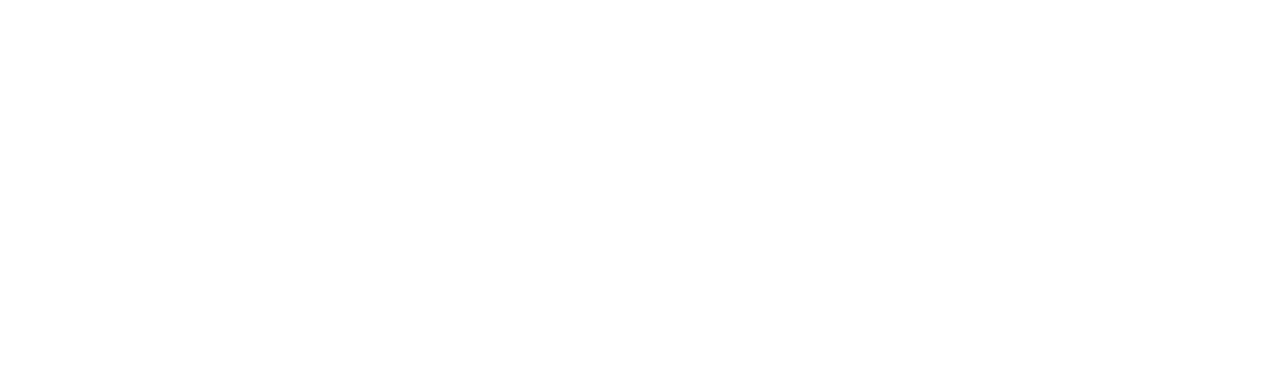
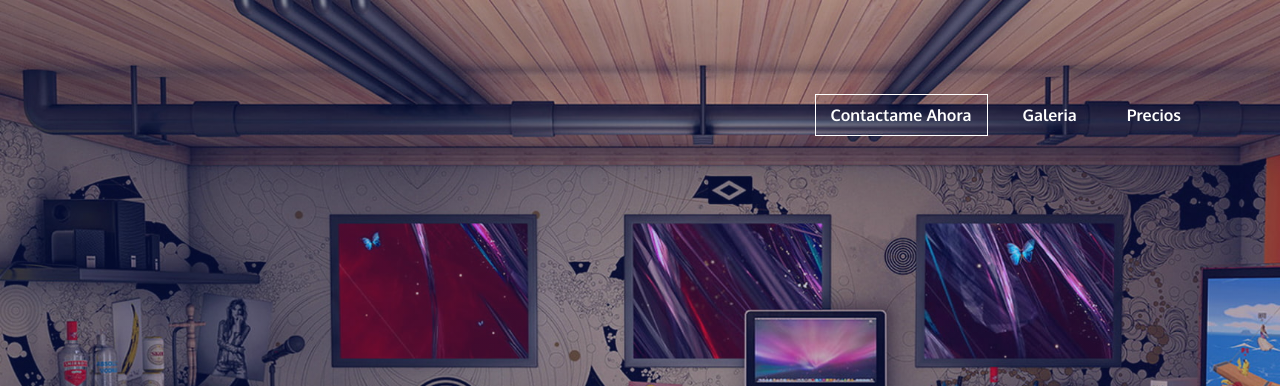
Before and after one commit to luisMelenciano/JjlSoluctions.github.io, a plain HTML site: page index.html in a window 1280 px wide. Shown: the top 386 px of the page. Drawn offline with nearby package versions, Linux system fonts and the light colour scheme.

Commit message:
update css

```diff
--- a/Css/index.css
+++ b/Css/index.css
@@ -34,7 +34,7 @@
 .header{
     height: 100vh;
     width: 100%;
-     --webkit-background-image: var(--background), url(../Assets/img2.jpg);
+    background-image:   linear-gradient(135deg, #081f8656 0%, #2034e633 100%), url(../Assets/img2.jpg);
     background-size:cover;
     background-attachment: fixed;
     position: relative;
```
